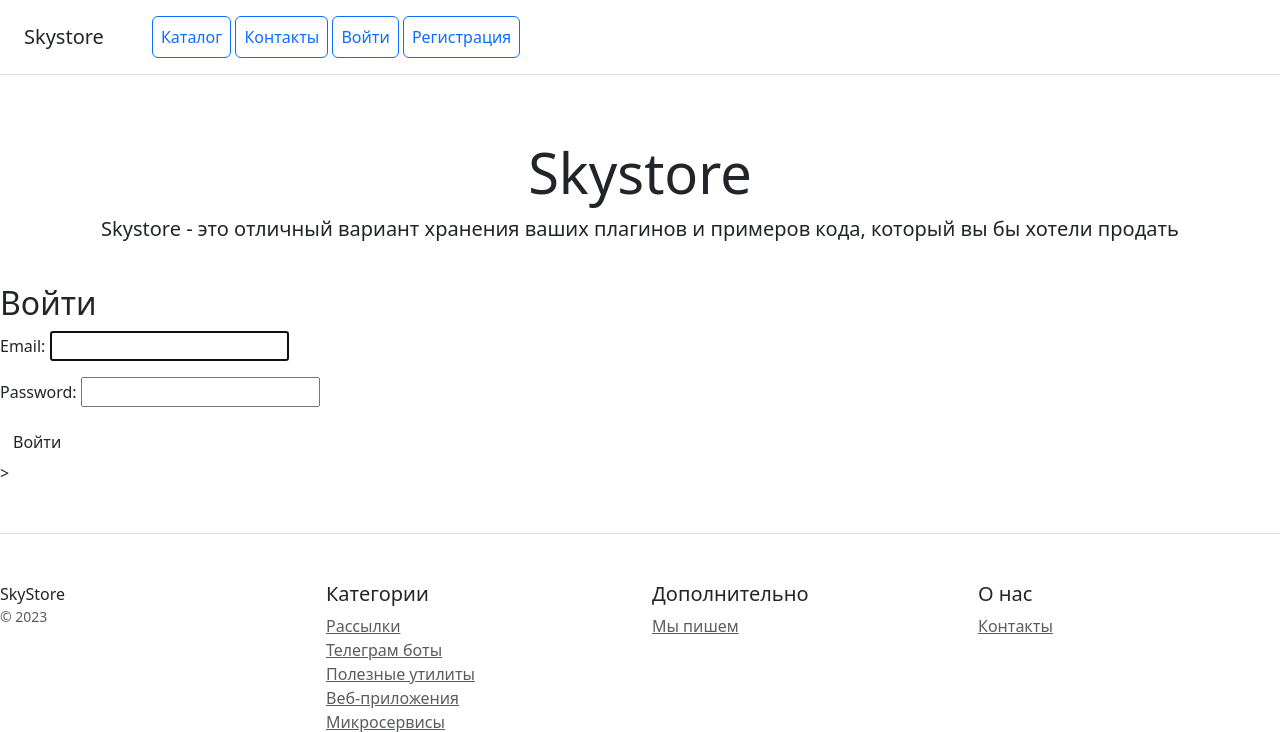
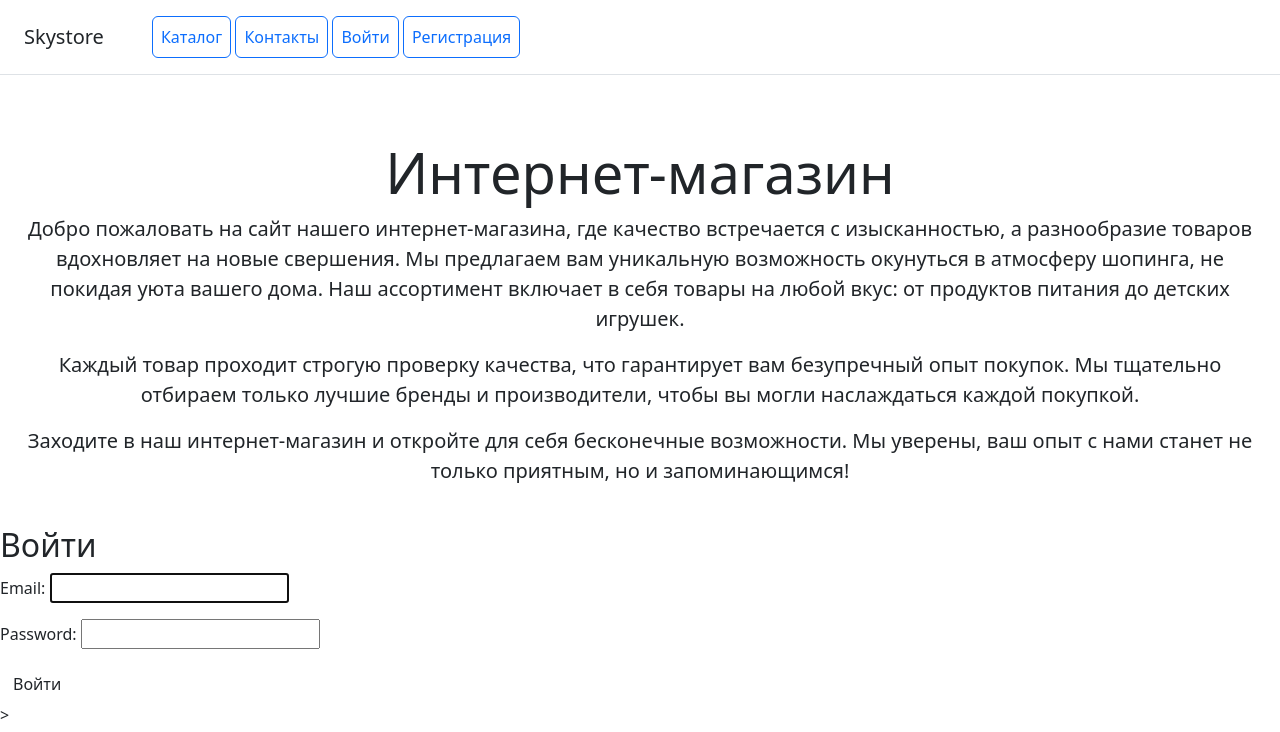
Before and after one commit to yakovenkosa/django_6_2, a Django app: page /users/login/?next=/catalog/product/create/ in a window 1280 px wide. Shown: the top 732 px of the page. Run offline with Django 5.2, Linux system fonts and the light colour scheme; parts of the project's set-up code (start-up, migrations or seed data) failed here and were passed over; some libraries are stand-ins or nearby versions.

Commit message:
update file home.html

```diff
--- a/catalog/templates/catalog/home.html
+++ b/catalog/templates/catalog/home.html
@@ -3,7 +3,7 @@
 <head>
     <meta charset="utf-8">
     <meta name="viewport" content="width=device-width, initial-scale=1">
-    <title>Skystore</title>
+    <title>Интернет-магазин</title>
     <link rel="stylesheet" type="text/css" href="/static/css/bootstrap.min.css">
 
 </head>
@@ -11,9 +11,15 @@
 {% include 'catalog/includes/inc_menu.html'%}
 
 <div class="pricing-header px-3 py-3 pt-md-5 pb-md-4 mx-auto text-center">
-    <h1 class="display-4">Skystore</h1>
-    <p class="lead">Skystore - это отличный вариант хранения ваших плагинов и примеров кода, который вы бы хотели
-        продать</p>
+    <h1 class="display-4">Интернет-магазин</h1>
+    <p class="lead">Добро пожаловать на сайт нашего интернет-магазина, где качество встречается с изысканностью,
+        а разнообразие товаров вдохновляет на новые свершения. Мы предлагаем вам уникальную возможность окунуться в
+        атмосферу шопинга, не покидая уюта вашего дома. Наш ассортимент включает в себя товары на любой вкус:
+        от продуктов питания до детских игрушек. </p>
+    <p class="lead">Каждый товар проходит строгую проверку качества, что гарантирует вам безупречный опыт покупок.
+        Мы тщательно отбираем только лучшие бренды и производители, чтобы вы могли наслаждаться каждой покупкой.</p>
+    <p class="lead">Заходите в наш интернет-магазин и откройте для себя бесконечные возможности. Мы уверены, ваш опыт
+        с нами станет не только приятным, но и запоминающимся!</p>
 </div>
 {% block content %}
 {% endblock %}
```
